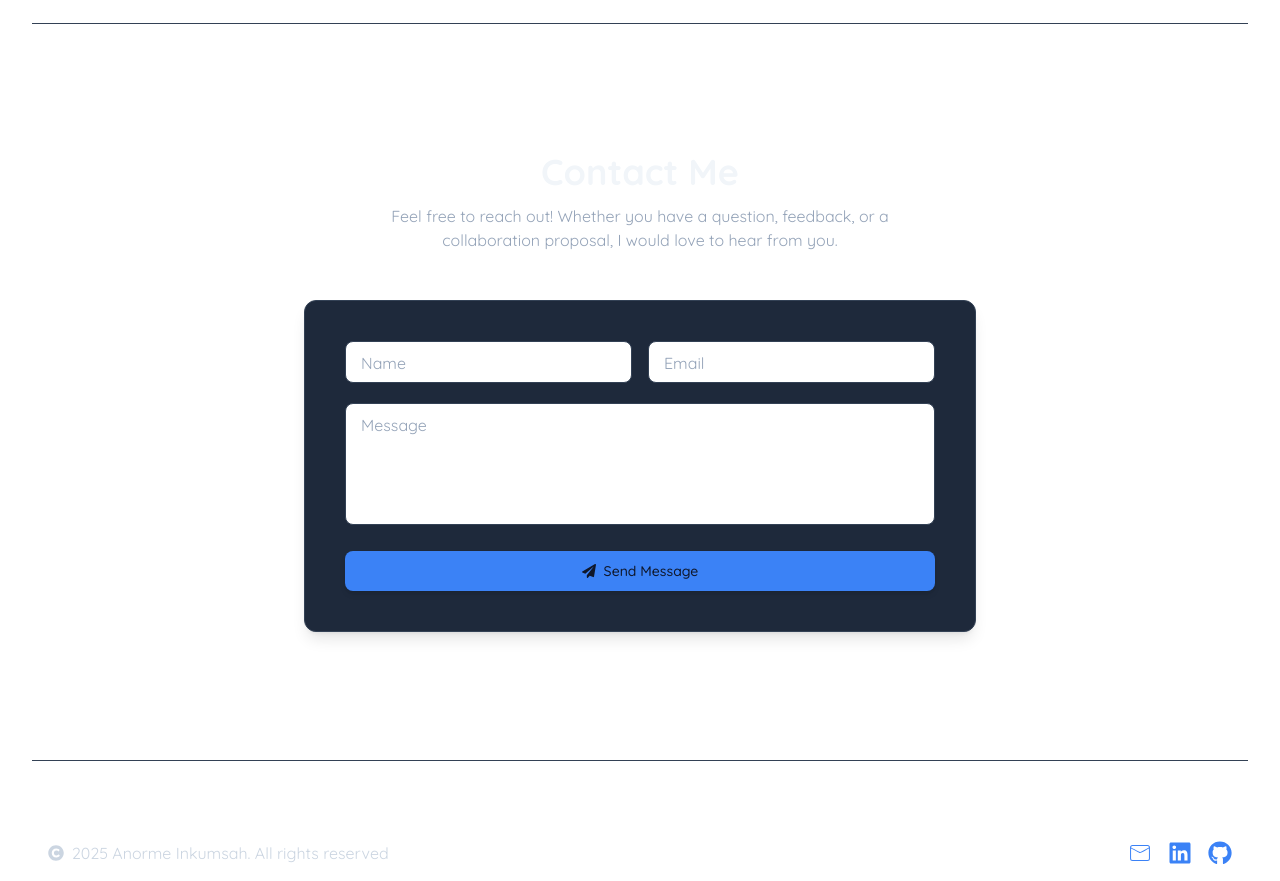
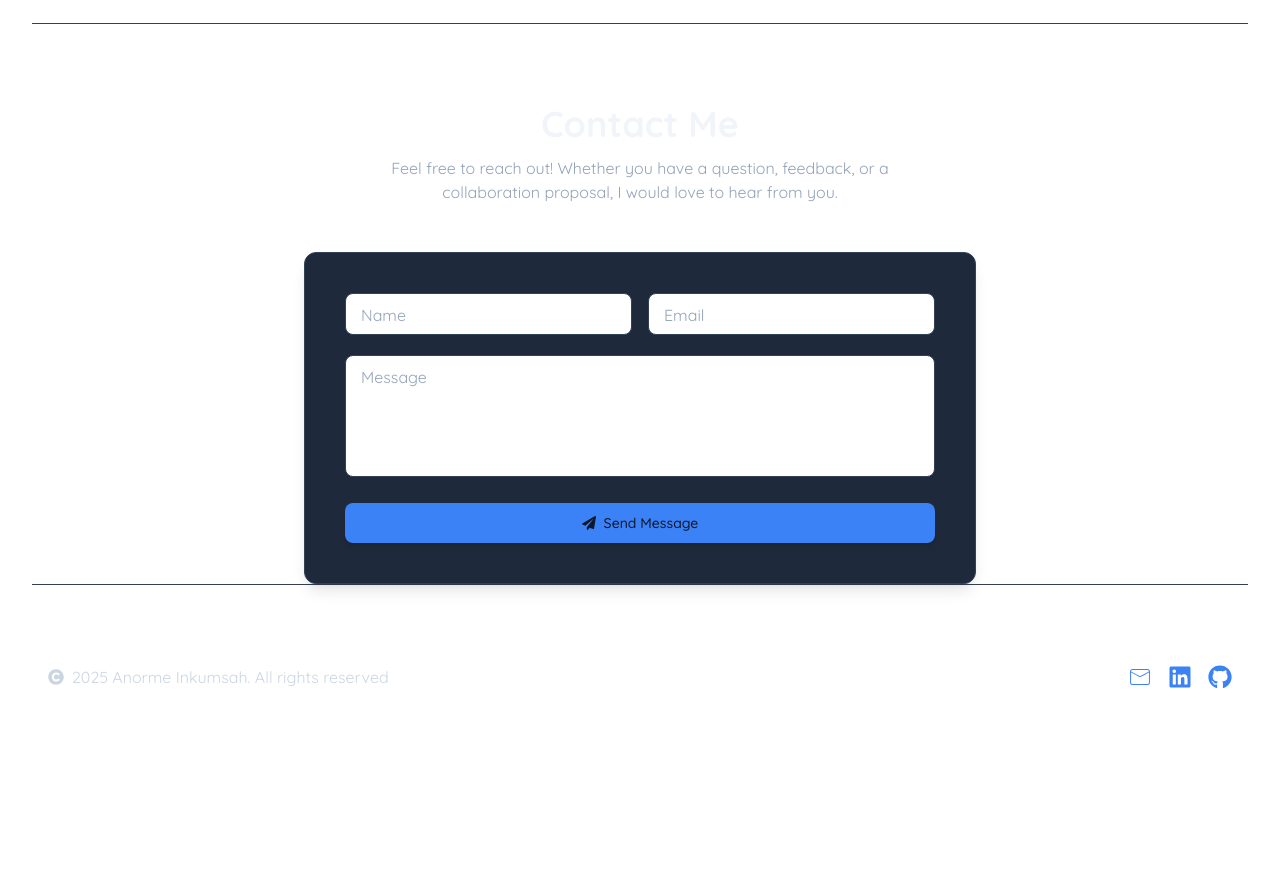
Before and after one commit to Anorme/zerofolio, a React (Vite) app: page / in a window 1280 px wide. Shown: the part 2283-3164 px from the top of the page. After the commit the page ends 2988 px from the top, so only its background shows below. Built offline with nearby package versions, Linux system fonts and the light colour scheme.

Commit message:
refactor(ContactForm): remove unnecessary padding from container elements

```diff
--- a/src/components/ContactForm.jsx
+++ b/src/components/ContactForm.jsx
@@ -10,7 +10,7 @@
   // Success state with better UI
   if (state.succeeded) {
     return (
-      <div className="pb-8 sm:pb-12 lg:pb-20">
+      <div>
         <motion.div
           initial={{ opacity: 0, scale: 0.8 }}
           animate={{ opacity: 1, scale: 1 }}
@@ -47,9 +47,9 @@
   }
 
   return (
-    <div className="pb-8 sm:pb-12 lg:pb-20">
+    <div>
       <section className="relative">
-        <div className="container mx-auto px-4 sm:px-6 lg:px-8 py-8 sm:py-10 lg:py-12">
+        <div className="container mx-auto px-4 sm:px-6 lg:px-8">
           {/* Header Section */}
           <motion.div
             initial={{ opacity: 0, y: -30 }}
```
